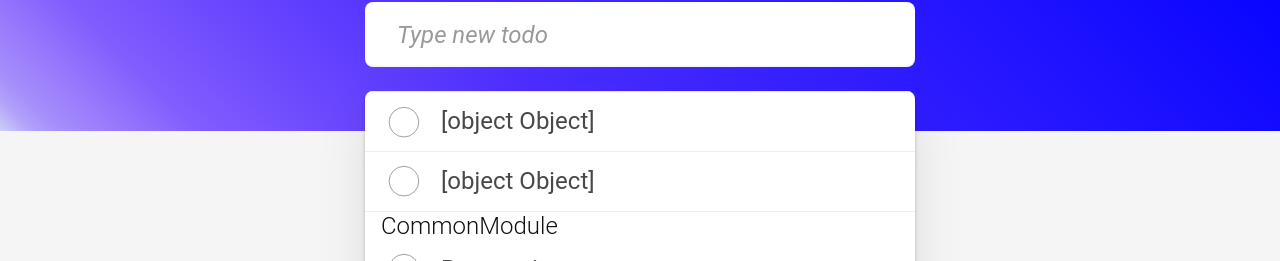
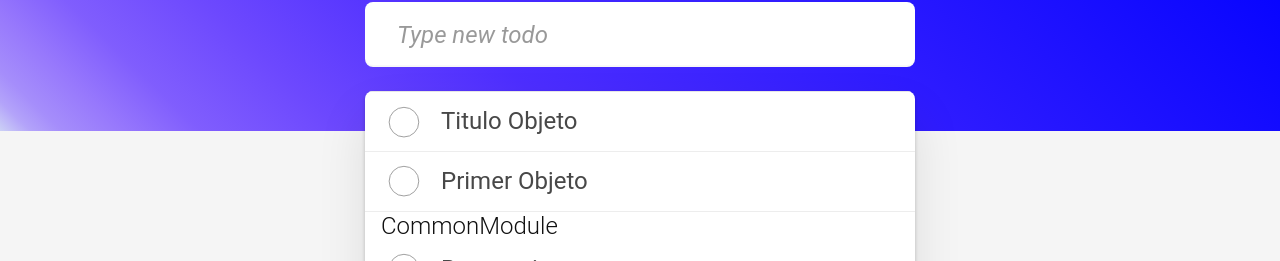
Before and after one commit to Danielr-1998/appshop, an Angular app: page /home in a window 1280 px wide. Shown: the part 176-437 px from the top of the page. Built offline with nearby package versions, Linux system fonts and the light colour scheme.

Commit message:
modificados:     src/app/pages/home/home.component.html 	modificados:     src/app/pages/home/home.component.ts

```diff
--- a/src/app/pages/home/home.component.html
+++ b/src/app/pages/home/home.component.html
@@ -20,7 +20,7 @@
           <li  *ngFor="let task of tasks(); index as i">
             <div class="view">
               <input class="toggle" type="checkbox"  />
-              <label>{{ task }}</label>
+              <label id={{task.id}}>{{ task.title }}</label>
               <button class="destroy" (click)="deletetask(i)"></button>
             </div>
             <input class="edit" value="Learn JavaScript" />
--- a/src/app/pages/home/home.component.ts
+++ b/src/app/pages/home/home.component.ts
@@ -30,13 +30,15 @@ export class HomeComponent {
       id: Date.now(),
       title,
       completed:false,
-    }
+    };
+    this.tasks.update((tasks) => [...tasks,newTask]);
+
   }
 
   changeHandler(event:Event){
     const input=event.target as HTMLInputElement;
     const newTask= input.value;
-    this.tasks.update((tasks) => [...tasks,newTask]);
+    this.addTask(newTask);
   }
 
   deletetask(index: number){
```
